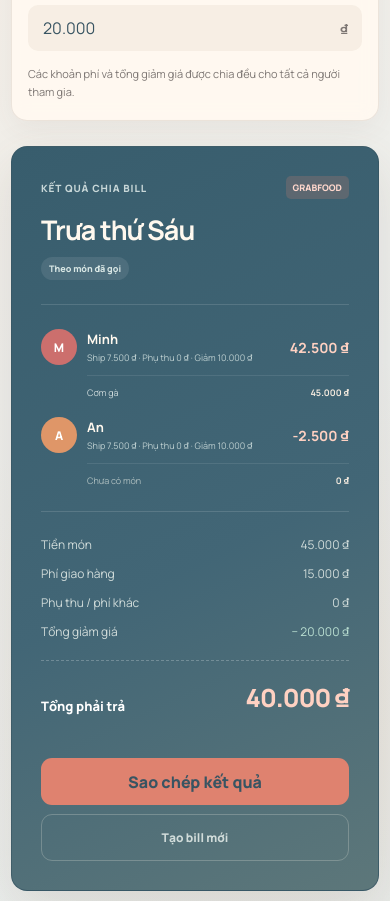
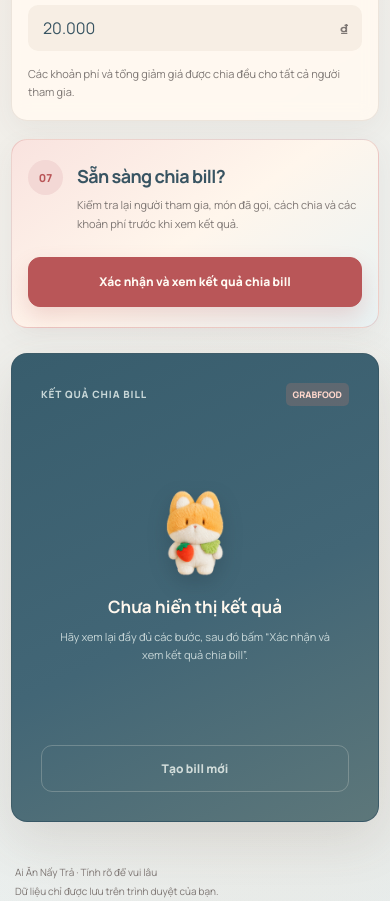
Before and after one commit to kdiemprimas/Diemvosharebill, a website with bundled scripts: page index.html in a window 390 px wide. Shown: the part 2320-3221 px from the top of the page. Built offline with nearby package versions, Linux system fonts and the light colour scheme.

Commit message:
feat: confirm bill before showing results

```diff
--- a/app.js
+++ b/app.js
@@ -46,6 +46,8 @@ let selectedBillFiles = [];
 let selectedBillUrls = [];
 let parsedOcrBill = null;
 let scanRequestId = 0;
+let isSplitConfirmed = false;
+let splitChangedAfterConfirmation = false;
 if (state.items[0] && !state.items[0].ownerId) state.items[0].ownerId = state.people[0]?.id || "all";
 
 const elements = {
@@ -78,6 +80,10 @@ const elements = {
   ocrError: document.querySelector("#ocr-error"),
   uploadPanel: document.querySelector(".upload-panel"),
   splitModeInputs: document.querySelectorAll('input[name="split-mode"]'),
+  confirmSplitButton: document.querySelector("#confirm-split"),
+  confirmedSummary: document.querySelector("#confirmed-summary"),
+  reviewPending: document.querySelector("#summary-review-pending"),
+  reviewMessage: document.querySelector("#summary-review-message"),
   resetDialog: document.querySelector("#reset-confirm-dialog"),
 };
 
@@ -96,7 +102,13 @@ function setDirty() {
   setDirty.timer = window.setTimeout(persist, 250);
 }
 
+function invalidateSplitConfirmation() {
+  if (isSplitConfirmed) splitChangedAfterConfirmation = true;
+  isSplitConfirmed = false;
+}
+
 function updateStateAndSummary() {
+  invalidateSplitConfirmation();
   setDirty();
   renderSummary();
 }
@@ -152,6 +164,8 @@ async function selectBillImages(fileList) {
   }
 
   const requestId = ++scanRequestId;
+  invalidateSplitConfirmation();
+  renderSummary();
   clearOcrResult();
   selectedBillUrls.forEach((url) => URL.revokeObjectURL(url));
   selectedBillFiles = files;
@@ -509,6 +523,13 @@ function getCalculatedBill() {
 function renderSummary() {
   const bill = getCalculatedBill();
   const isEqualSplit = state.splitMode === "equal";
+  elements.confirmedSummary.hidden = !isSplitConfirmed;
+  elements.reviewPending.hidden = isSplitConfirmed;
+  if (!isSplitConfirmed) {
+    elements.reviewMessage.textContent = splitChangedAfterConfirmation
+      ? "Nội dung bill vừa thay đổi. Hãy kiểm tra lại rồi xác nhận để cập nhật kết quả."
+      : "Hãy xem lại đầy đủ các bước, sau đó bấm “Xác nhận và xem kết quả chia bill”.";
+  }
   document.querySelector("#summary-name").textContent = state.billName.trim() || "Bill mới";
   document.querySelector("#summary-platform").textContent = state.platform.toUpperCase();
   const summaryDate = document.querySelector("#summary-date");
@@ -608,7 +629,7 @@ function getShareText() {
 
 async function copyResult() {
   const button = document.querySelector("#copy-result");
-  if (!state.people.length) return;
+  if (!isSplitConfirmed || !state.people.length) return;
   try {
     await navigator.clipboard.writeText(getShareText());
     button.textContent = "Đã sao chép ✓";
@@ -616,6 +637,22 @@ async function copyResult() {
     button.textContent = "Không thể sao chép";
   }
   window.setTimeout(() => (button.textContent = "Sao chép kết quả"), 1600);
+}
+
+function confirmSplit() {
+  if (!state.people.length) {
+    elements.reviewMessage.textContent = "Hãy thêm ít nhất một người tham gia trước khi chia bill.";
+    return;
+  }
+  if (!state.items.length) {
+    elements.reviewMessage.textContent = "Hãy thêm ít nhất một món ăn trước khi chia bill.";
+    return;
+  }
+
+  isSplitConfirmed = true;
+  splitChangedAfterConfirmation = false;
+  renderSummary();
+  document.querySelector(".summary-card").scrollIntoView({ behavior: "smooth", block: "start" });
 }
 
 function openResetDialog() {
@@ -638,6 +675,8 @@ function resetBill() {
   closeResetDialog();
   removeBillImage();
   state = defaultState();
+  isSplitConfirmed = false;
+  splitChangedAfterConfirmation = false;
   state.items[0].ownerId = state.people[0].id;
   renderAll();
   persist();
@@ -645,6 +684,7 @@ function resetBill() {
 }
 
 function renderAll() {
+  invalidateSplitConfirmation();
   elements.billName.value = state.billName;
   elements.platform.value = state.platform;
   elements.orderDate.value = state.orderDate || "";
@@ -692,6 +732,7 @@ document.querySelector("#add-item").addEventListener("click", () => {
   elements.itemsList.lastElementChild?.querySelector(".item-name")?.focus();
 });
 document.querySelector("#copy-result").addEventListener("click", copyResult);
+elements.confirmSplitButton.addEventListener("click", confirmSplit);
 document.querySelector("#reset-bill").addEventListener("click", openResetDialog);
 document.querySelector("#confirm-reset-bill").addEventListener("click", resetBill);
 elements.imageInput.addEventListener("change", (event) => selectBillImages(event.target.files));
--- a/index.html
+++ b/index.html
@@ -235,6 +235,19 @@
               </div>
               <p class="hint">Các khoản phí và tổng giảm giá được chia đều cho tất cả người tham gia.</p>
             </article>
+
+            <article class="panel confirm-split-panel">
+              <div class="confirm-split-copy">
+                <span class="step">07</span>
+                <div>
+                  <h2>Sẵn sàng chia bill?</h2>
+                  <p>Kiểm tra lại người tham gia, món đã gọi, cách chia và các khoản phí trước khi xem kết quả.</p>
+                </div>
+              </div>
+              <button class="confirm-split-button" id="confirm-split" type="button">
+                Xác nhận và xem kết quả chia bill
+              </button>
+            </article>
           </div>
 
           <aside class="summary-card">
@@ -242,6 +255,20 @@
               <p>Kết quả chia bill</p>
               <span id="summary-platform">GRABFOOD</span>
             </div>
+            <div class="summary-review-pending" id="summary-review-pending">
+              <img
+                src="./assets/teolaegi-pet-logo.png"
+                width="82"
+                height="88"
+                alt=""
+                aria-hidden="true"
+              />
+              <strong>Chưa hiển thị kết quả</strong>
+              <p id="summary-review-message">
+                Hãy xem lại đầy đủ các bước, sau đó bấm “Xác nhận và xem kết quả chia bill”.
+              </p>
+            </div>
+            <div id="confirmed-summary" hidden>
               <h2 id="summary-name">Bill mới</h2>
               <p class="summary-date" id="summary-date" hidden></p>
               <p class="summary-split-mode" id="summary-split-mode"></p>
@@ -260,6 +287,7 @@
               </dl>
               <p class="validation-message" id="validation-message" role="alert"></p>
               <button class="copy-button" id="copy-result" type="button">Sao chép kết quả</button>
+            </div>
             <button class="reset-button" id="reset-bill" type="button">Tạo bill mới</button>
           </aside>
         </section>
--- a/styles.css
+++ b/styles.css
@@ -164,10 +164,23 @@ input:focus, select:focus { background: #fffdf9; border-color: var(--accent); bo
 .apply-ocr-button { width: 100%; height: 44px; }
 .ocr-error { min-height: 15px; margin: 12px 0 0; color: #a94f55; font-size: 10px; }
 
+.confirm-split-panel { display: grid; grid-template-columns: minmax(0, 1fr) auto; align-items: center; gap: 24px; background: linear-gradient(145deg, #f9e3df 0%, #fff6ec 50%, #e9f2f3 100%); border-color: rgba(185, 86, 88, 0.22); }
+.confirm-split-copy { display: flex; align-items: flex-start; gap: 14px; }
+.confirm-split-copy .step { flex: 0 0 auto; }
+.confirm-split-copy h2 { margin: 4px 0 0; font-size: 18px; }
+.confirm-split-copy p { max-width: 520px; margin: 8px 0 0; color: var(--muted); font-size: 11px; line-height: 1.65; }
+.confirm-split-button { min-height: 50px; padding: 12px 18px; color: #fffaf3; background: var(--accent-dark); border: 1px solid var(--accent-dark); border-radius: 12px; box-shadow: 0 10px 22px rgba(185, 86, 88, 0.2); cursor: pointer; font: 800 12px/1.35 "Manrope", sans-serif; transition: 160ms ease; }
+.confirm-split-button:hover { background: #a94f55; border-color: #a94f55; transform: translateY(-1px); }
+.confirm-split-button:focus-visible { outline: 3px solid rgba(121, 168, 183, 0.45); outline-offset: 3px; }
+
 .summary-card { position: sticky; top: 20px; overflow: hidden; padding: 29px; color: #fff8ee; background: linear-gradient(155deg, #385d6d 0%, var(--summary) 55%, #5d777a 100%); border-color: rgba(54, 85, 99, 0.72); box-shadow: var(--shadow); }
 .summary-topline { display: flex; justify-content: space-between; gap: 15px; align-items: center; }
 .summary-topline p { margin: 0; color: #c8d7d8; font-size: 10px; font-weight: 800; letter-spacing: 0.09em; text-transform: uppercase; }
 .summary-topline span { padding: 5px 7px; color: #ffd7cc; background: rgba(223, 130, 111, 0.2); border-radius: 5px; font-size: 9px; font-weight: 800; }
+.summary-review-pending { display: grid; justify-items: center; min-height: 330px; align-content: center; padding: 32px 8px 20px; text-align: center; }
+.summary-review-pending img { width: 82px; height: 88px; object-fit: contain; filter: drop-shadow(0 8px 10px rgba(25, 43, 51, 0.24)); }
+.summary-review-pending strong { margin-top: 18px; color: #fff8ee; font-size: 17px; }
+.summary-review-pending p { max-width: 280px; margin: 10px 0 0; color: #c8d7d8; font-size: 11px; line-height: 1.7; }
 .summary-card h2 { margin-top: 12px; font-size: 27px; }
 .summary-date { margin: 6px 0 0; color: #c8d7d8; font-size: 10px; font-weight: 700; }
 .summary-split-mode { display: inline-flex; margin: 9px 0 0; padding: 5px 8px; color: #d9e7e5; background: rgba(255, 255, 255, 0.09); border-radius: 999px; font-size: 9px; font-weight: 800; }
@@ -248,6 +261,8 @@ footer { display: flex; justify-content: space-between; padding: 43px 4px; color
   .bill-meta-grid { grid-template-columns: 1fr; }
   .split-mode-group { grid-template-columns: 1fr; }
   .split-option { min-height: 0; }
+  .confirm-split-panel { grid-template-columns: 1fr; }
+  .confirm-split-button { width: 100%; }
   .upload-preview { grid-template-columns: 1fr; gap: 13px; }
   .upload-preview-list { grid-template-columns: repeat(auto-fill, minmax(72px, 1fr)); max-height: 240px; }
   .upload-actions { margin-top: 11px; }
```
Also changed, not shown: build.test.js (+16 -0 lines). Lines whose indentation alone changed are shown as unchanged.
